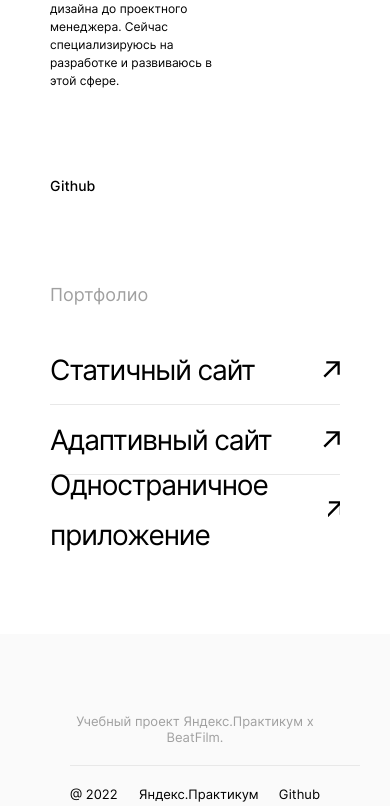
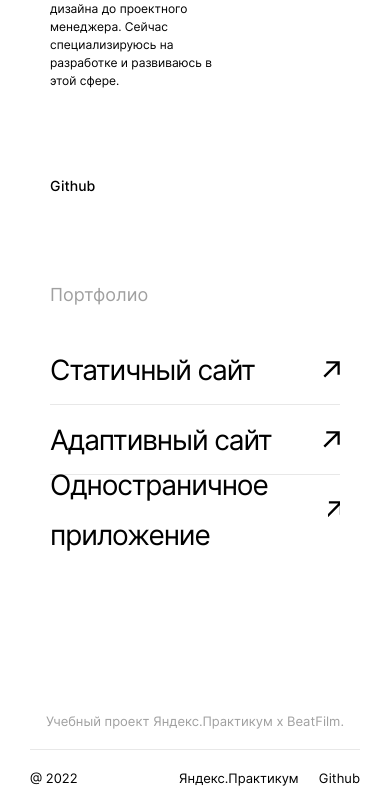
Before and after one commit to NataliUstinova/movies-explorer-frontend, a React (Create React App) app: page / in a window 390 px wide. Shown: the part 2940-3746 px from the top of the page. Built offline with nearby package versions, Linux system fonts and the light colour scheme.

Commit message:
feat: footer mobile #9

```diff
--- a/src/components/Footer/Footer.css
+++ b/src/components/Footer/Footer.css
@@ -52,3 +52,35 @@
 .footer__link:visited {
   color: #000;
 }
+
+@media (max-width: 768px) {
+  .footer {
+    background-color: #fff;
+    padding: 0 30px;
+  }
+}
+
+@media (max-width: 320px) {
+  .footer {
+    height: 252px;
+    padding: 0 10px;
+  }
+  .footer__title {
+    padding: 79px 0 21px;
+    font-size: 12px;
+    line-height: 15px;
+  }
+  .footer__text {
+    margin: 30px 0 0;
+    flex-direction: column-reverse;
+    gap: 30px;
+  }
+  .footer__links {
+    flex-direction: column;
+    gap: 12px;
+    align-items: center;
+  }
+  .footer__year {
+    color: #A0A0A0;
+  }
+}
--- a/src/components/Separator/Separator.css
+++ b/src/components/Separator/Separator.css
@@ -1,21 +1,9 @@
 .separator {
   background-color: #E8E8E8;
   height: 1px;
-  width: calc(100vw - 140px);
+  width: 100%;
 }
 
 .separator_bold {
   background-color: #000;
 }
-
-@media (max-width: 768px) {
-  .separator {
-    width: calc(100vw - 100px);
-  }
-}
-
-@media (max-width: 320px) {
-  .separator {
-    width: calc(100vw - 28px);
-  }
-}
```
